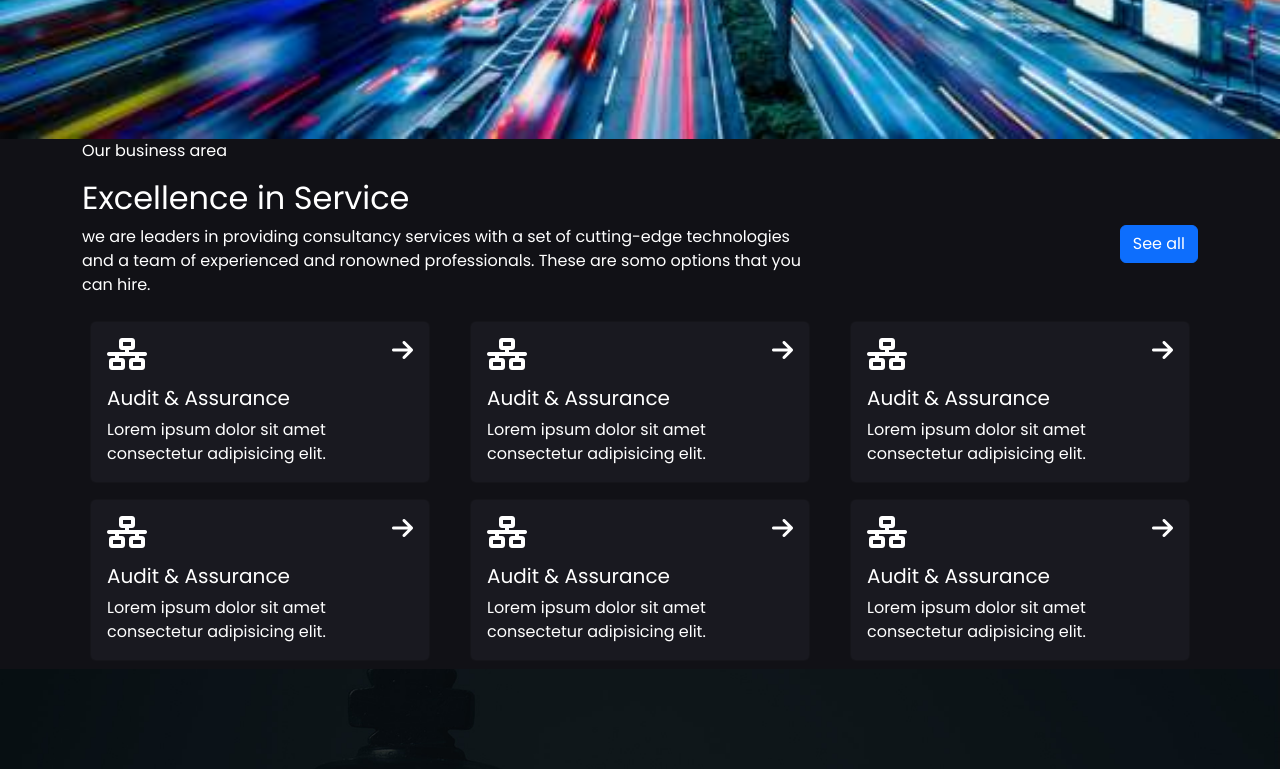
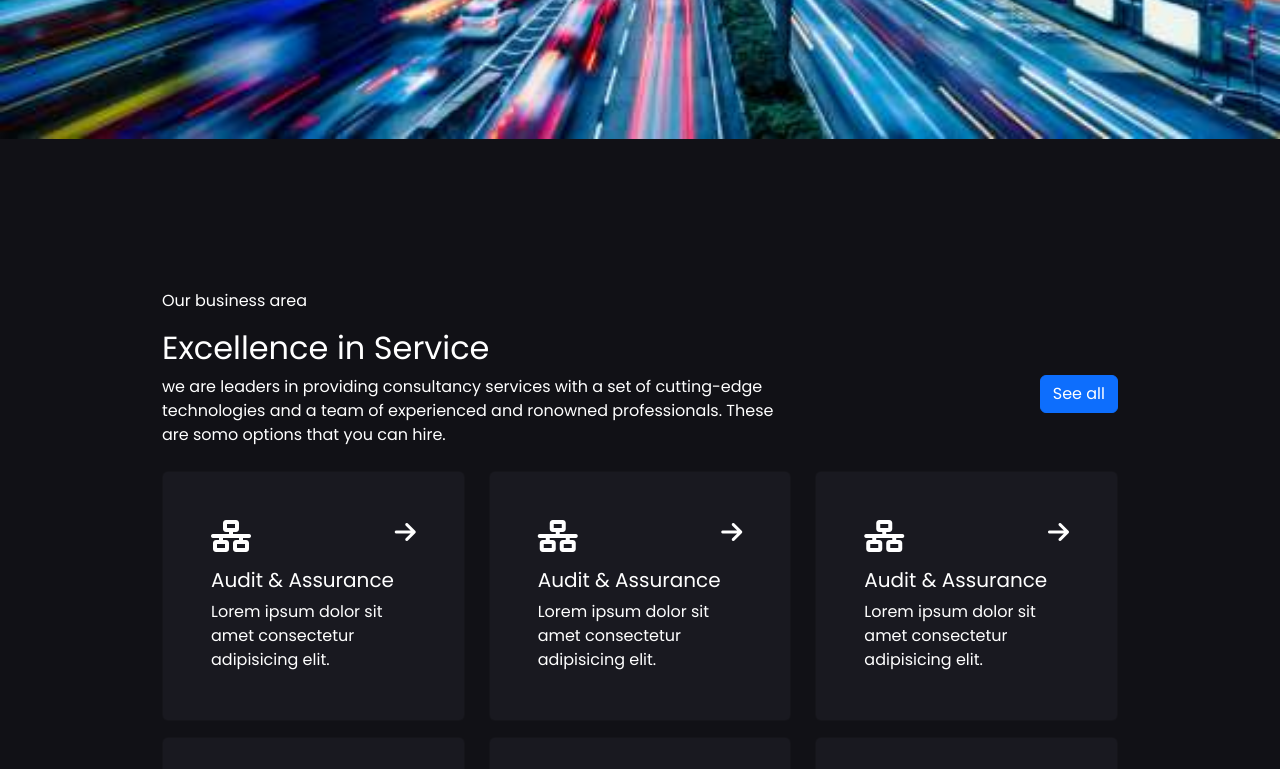
Before and after one commit to bronzo97/proj-html-vuejs, a Vue app: page / in a window 1280 px wide. Shown: the part 1900-2669 px from the top of the page. Built offline with nearby package versions, Linux system fonts and the light colour scheme.

Commit message:
correcting small details OurBusinessArea

```diff
--- a/src/components/OurBusinessArea.vue
+++ b/src/components/OurBusinessArea.vue
@@ -85,6 +85,7 @@
     .our-business-area-section {
         background-color: #111116;
         color: #fff;
+        padding: 150px;
         .my-card-header {
             padding: 1rem 1rem 0 1rem;
             display: flex;
@@ -93,7 +94,8 @@
         }
 
         .card {
-            margin: .5rem;
+            padding: 2rem;
+            margin: .5rem 0;
             background-color: #191920;
 
         }
```
